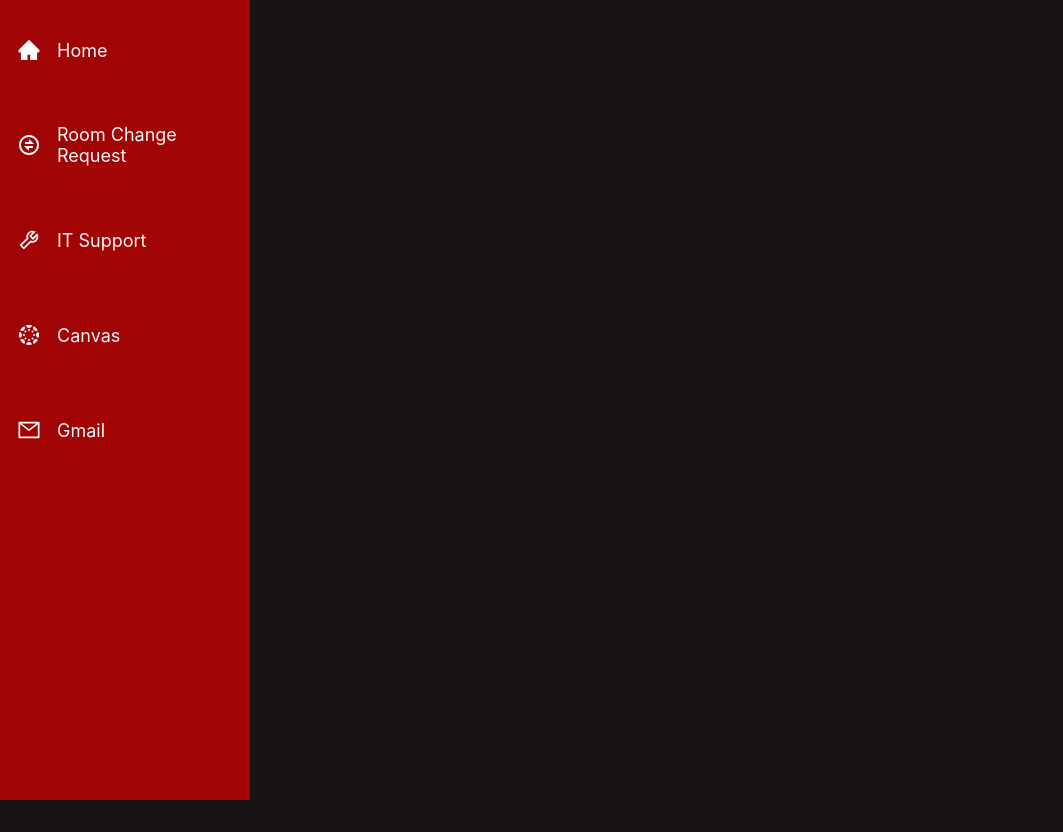
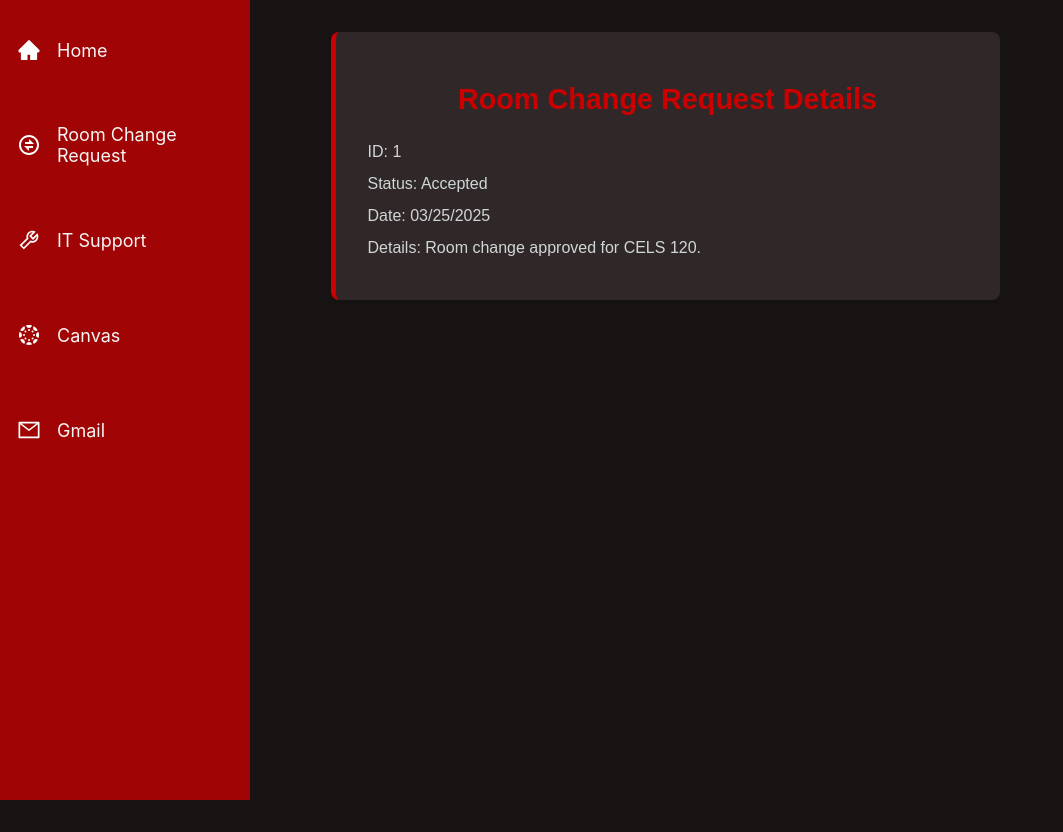
Before and after one commit to zepion1/SWE2, a React (Create React App) app: page /request-details/1 in a window 1280 px wide. Shown: the whole page, without its empty margins (0-1063 px from the left). Before the commit the page ends 800 px from the top, so only its background shows below. Built offline with nearby package versions, Linux system fonts and the light colour scheme.

Commit message:
request details created
page for details in status of requests

```diff
--- a/src/App.css
+++ b/src/App.css
@@ -412,6 +412,70 @@ button.sync-button:hover {
   color: #d0d6d6;
 }
 
+.status-link {
+  text-decoration: none;
+  color: inherit;
+}
+.status-link:hover {
+  background-color: #9409094a;
+  padding: 5px;
+  border-radius: 5px;
+  transition: background-color 0.3s ease;
+}
+
+/* ======================================================== */
+/* Request Details CSS */
+
+.room-change-details {
+  max-width: 600px;
+  margin: 2rem auto;
+  padding: 2rem;
+  background-color: #302828;
+  border-radius: 8px;
+  box-shadow: 0 4px 6px rgba(0, 0, 0, 0.1);
+  font-family: Arial, sans-serif;
+  color: #d0d6d6;
+}
+
+.room-change-details h1 {
+  font-size: 1.8rem;
+  margin-bottom: 1.5rem;
+  color: #cc0000;
+  text-align: center;
+}
+
+.room-change-details p {
+  font-size: 1rem;
+  margin: 0.5rem 0;
+  line-height: 1.5;
+}
+
+.room-change-details p strong {
+  font-weight: bold;
+}
+
+.room-change-details p:first-of-type {
+  margin-top: 1rem;
+}
+
+.room-change-details {
+  border-left: 5px solid #cc0000;
+}
+
+@media (max-width: 768px) {
+  .room-change-details {
+    padding: 1.5rem;
+  }
+
+  .room-change-details h1 {
+    font-size: 1.5rem;
+  }
+
+  .room-change-details p {
+    font-size: 0.9rem;
+  }
+}
+
 
 /* ================================================================= */
 /* Calendar Page CSS */
--- a/src/App.js
+++ b/src/App.js
@@ -9,6 +9,7 @@ import AttendanceClasses from "./pages/AttendanceClasses.js";
 import AssignedRooms from "../src/pages/AssignedRooms.js";
 import CalendarPage from "../src/pages/Calendar.js";
 import Attendance from "../src/pages/Attendance.js";
+import RequestDetails from "./pages/RequestDetails.js";
 
 const Layout = ({ children }) => {
   const location = useLocation();
@@ -31,6 +32,7 @@ function App() {
         <Routes>
           <Route path="/" element={<Login />} />
           <Route path="/room-changes" element={<RoomChangeRequest />} />
+          <Route path="/request-details/:id" element={<RequestDetails />} />
           <Route path="/it-support" element={<ITSupport />} />
           <Route path="/home" element={<Home />} />
           <Route path="/attendance" element={<Attendance />} />
--- /dev/null
+++ b/src/pages/RequestDetails.js
@@ -0,0 +1,30 @@
+import React from "react";
+import { useParams } from "react-router-dom";
+
+const RequestDetails = () => {
+    const { id } = useParams();
+    //Mock data
+    const statusData = [
+        { id: 1, status: "Accepted", date: "03/25/2025", details: "Room change approved for CELS 120." },
+        { id: 2, status: "Pending", date: "03/20/2025", details: "Awaiting approval for UNIV 1020." },
+        { id: 3, status: "Denied", date: "03/15/2025", details: "Request denied for CCIS 224." },
+    ];
+
+    const request = statusData.find((item) => item.id === parseInt(id));
+
+    if (!request) {
+        return <p>Request not found.</p>;
+    }
+
+    return (
+        <div className="room-change-details">
+            <h1>Room Change Request Details</h1>
+            <p>ID: {request.id}</p>
+            <p>Status: {request.status}</p>
+            <p>Date: {request.date}</p>
+            <p>Details: {request.details}</p>
+        </div>
+    );
+};
+
+export default RequestDetails;
--- a/src/pages/RoomChangeRequest.js
+++ b/src/pages/RoomChangeRequest.js
@@ -1,4 +1,5 @@
 import React, { useEffect, useState } from "react";
+import { Link } from "react-router-dom";
 import AcceptedIcon from "../images/acceptedStatus.svg";
 import PendingIcon from "../images/pendingStatus.svg";
 import DeniedIcon from "../images/deniedStatus.svg";
@@ -81,11 +82,13 @@ const RoomChangeRequest = () => {
                         <ul className="status-list">
                             {statusData.map((item) => (
                                 <li key={item.id} className="status-item">
-                                    {getStatusIcon(item.status)}
-                                    <div>
-                                        <p className="status-date">{item.date}</p>
-                                        <p className="status-details">{item.details}</p>
-                                    </div>
+                                    <Link to={`/request-details/${item.id}`} className="status-link">
+                                        {getStatusIcon(item.status)}
+                                        <div>
+                                            <p className="status-date">{item.date}</p>
+                                            <p className="status-details">{item.details}</p>
+                                        </div>
+                                    </Link>
                                 </li>
                             ))}
                         </ul>
```
